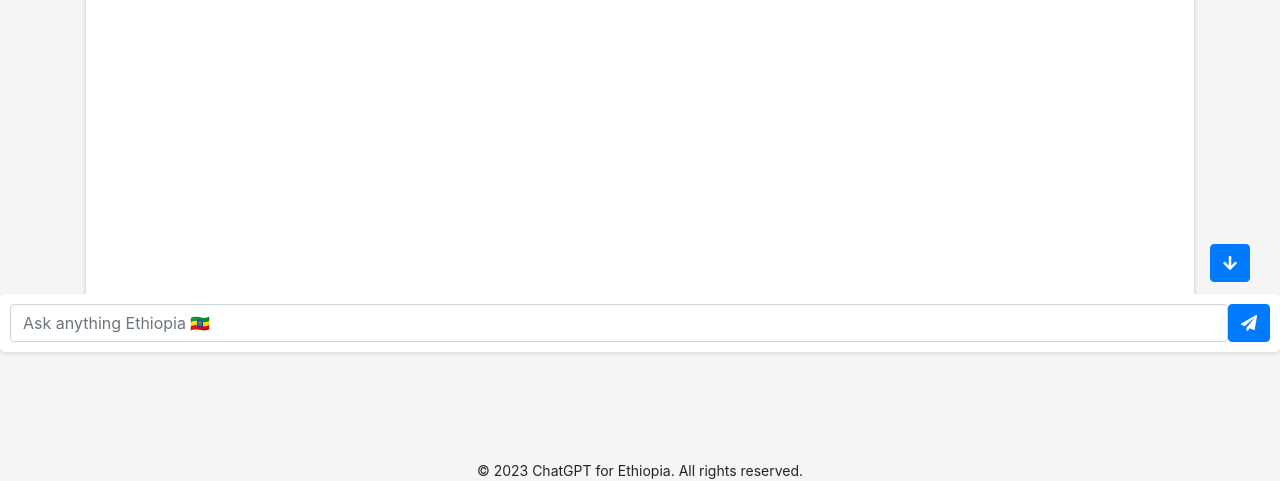
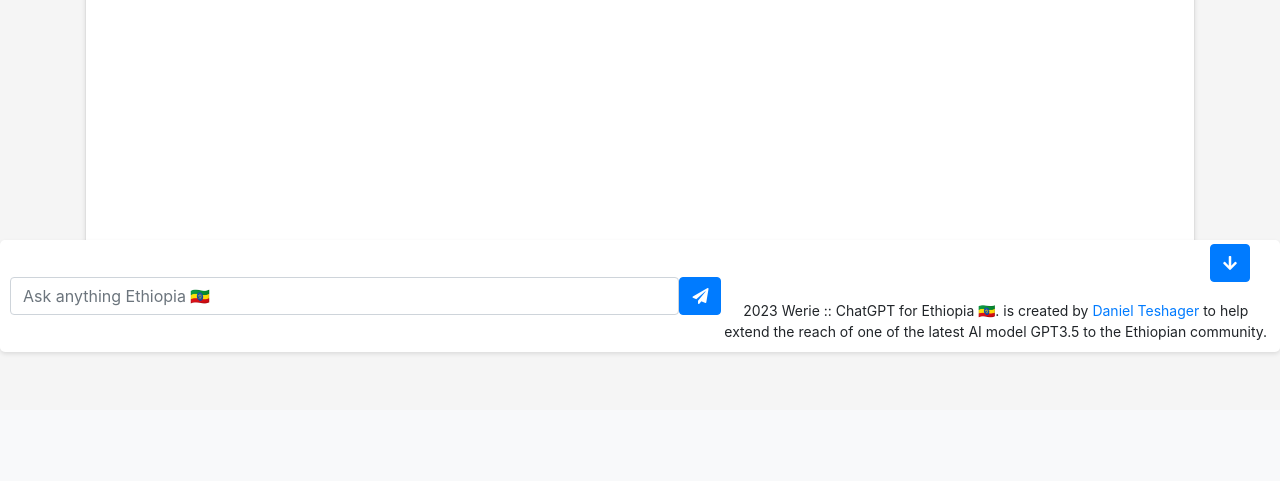
Before and after one commit to DanielTeshager/wer-, a Flask app: page / in a window 1280 px wide. Shown: the part 438-919 px from the top of the page. After the commit the page ends 793 px from the top, so only its background shows below. Run offline with Flask 2, Linux system fonts and the light colour scheme; some libraries are stand-ins or nearby versions.

Commit message:
footer modified

```diff
--- a/templates/index.html
+++ b/templates/index.html
@@ -58,10 +58,17 @@
 					<button id="send-button" class="btn btn-primary">
 						<i class="fas fa-paper-plane"></i>
 					</button>
+
+					<footer>
+						2023 Werie :: ChatGPT for Ethiopia 🇪🇹. is created by
+						<a href="https://twitter.com/danteshager">Daniel Teshager</a> to
+						help extend the reach of one of the latest AI model GPT3.5 to the
+						Ethiopian community.
+					</footer>
 				</form>
 			</div>
 		</div>
-		<footer>&copy; 2023 ChatGPT for Ethiopia. All rights reserved.</footer>
+
 		<script src="https://code.jquery.com/jquery-3.3.1.slim.min.js"></script>
 		<script src="https://cdnjs.cloudflare.com/ajax/libs/popper.js/1.14.7/umd/popper.min.js"></script>
 		<script src="https://stackpath.bootstrapcdn.com/bootstrap/4.3.1/js/bootstrap.min.js"></script>
```
